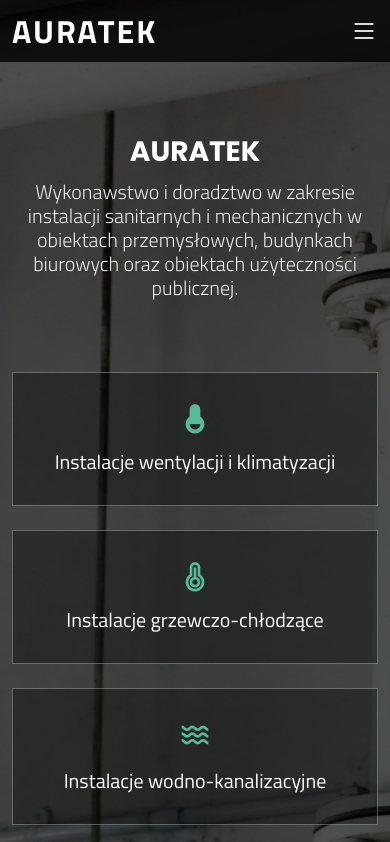
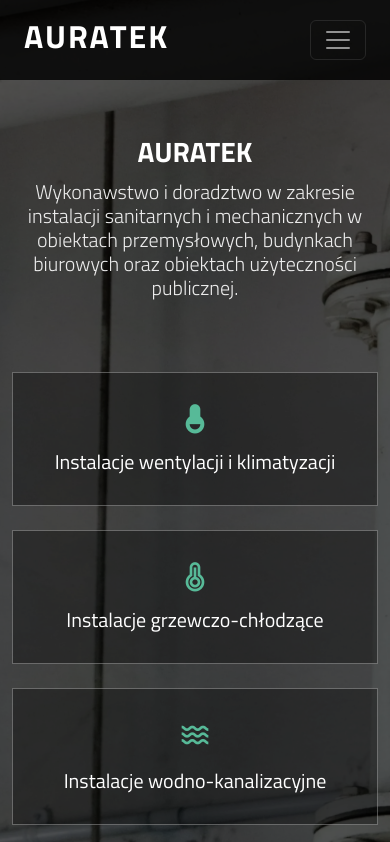
Before and after one commit to g4n3sha5/Auratek, a Next.js app: page / in a window 390 px wide. Shown: the top 842 px of the page. Built offline with nearby package versions, Linux system fonts and the light colour scheme.

Commit message:
Working mobile navbar

```diff
--- a/components/common/Footer.js
+++ b/components/common/Footer.js
@@ -1,5 +1,5 @@
 import Link from "next/link";
-
+import {NAV_ITEMS} from "./Navbar";
 
 const Footer = () => {
     return (
@@ -24,10 +24,13 @@
                         <div className="col-lg-2 col-md-6 footer-links pt-3">
 
                             <ul>
-                                <li><i className="bx bx-chevron-right"></i> <Link href="/">Home</Link></li>
-                                <li><i className="bx bx-chevron-right"></i> <Link href="/realizacje/">Nasze realizacje</Link></li>
-                                <li><i className="bx bx-chevron-right"></i> <Link href="/onas/">O nas</Link></li>
-                                <li><i className="bx bx-chevron-right"></i> <Link href="/contact/">Kontakt</Link></li>
+                                {
+                                    NAV_ITEMS.map(({name, href}) =>{
+                                        return  <li key={name}><i className="bx bx-chevron-right"></i> <Link href={href}>{name}</Link></li>
+                                    })
+                                }
+
+
                             </ul>
                         </div>
 
--- a/components/common/Navbar.js
+++ b/components/common/Navbar.js
@@ -1,16 +1,16 @@
-import {useRef, useState} from "react";
+import {useEffect, useRef} from "react";
 import Link from "next/link";
 
 const NavItem = ({name, href}) => {
     return (
-        <li className="nav-item" key={name}>
-            <Link className="nav-link" href={href} scroll={false}>
+        <li className="nav-item  d-flex justify-content-center mx-2 " key={name}>
+            <Link className="nav-link w-100 d-flex justify-content-center" href={href} scroll={false}>
                 {name}
             </Link>
         </li>
     )
 }
-const NAV_ITEMS = [
+export const NAV_ITEMS = [
     {name: "Home", href: "/"},
     {name: "Nasze realizacje", href: "/realizacje/"},
     {name: "O nas", href: "/onas/"},
@@ -22,26 +22,53 @@
 
     const handleClick = () =>{
         navRef.current.classList.toggle('navShow')
+        console.log(navRef.current.classList)
+        navRef.current.classList.toggle('d-none')
     }
 
+    useEffect(() => {
+        let listener = () => {
+            navRef.current.classList.remove('navShow')
+            navRef.current.classList.add('d-none')
+        }
+        window.addEventListener('resize', listener);
+        return () => window.removeEventListener('resize', listener);
+    }, []);
 
 
     return (
         <header  id="header" className="fixed-top ">
-            <div className="container d-flex align-items-center justify-content-lg-between ">
+            <div className="navbar container d-flex align-items-center justify-content-lg-between justify-content-center navbar-expand-xl navbar-dark px-4">
+                <h1 className="navbar-brand logo me-auto me-lg-0 w-25 d-inline"><Link href="/">AURATEK</Link></h1>
+                <button
+                    className="navbar-toggler mr-3 d-xl-none"
+                    type="button"
+                    aria-controls="navigation"
+                    aria-expanded="false"
+                    aria-label="Toggle navigation"
+                    onClick={() => handleClick()}
+                >
+                    <span className="navbar-toggler-icon"></span>
+                </button>
+                <nav  ref={navRef} id="navbar" className="navbar-collapse d-none d-xl-flex order-last order-lg-0
+                justify-content-center justify-content-xl-end ">
 
-                <h1 className="logo me-auto me-lg-0"><Link href="/">AURATEK<span></span></Link></h1>
 
-                <nav id="navbar" className="navbar order-last order-lg-0 ">
-                    <ul ref={navRef}>
+
+                    <ul className="navbar-nav">
                         {
                             NAV_ITEMS.map(NavItem)
                         }
 
 
                     </ul>
-                    <i onClick={() => handleClick}
-                       className="bi bi-list mobile-nav-toggle"></i>
+
+                    {/*<i  className="bi bi-list mobile-nav-toggle">*/}
+                    {/*</i>*/}
+
+
+
+
                 </nav>
 
             </div>
--- a/components/index/Banner.js
+++ b/components/index/Banner.js
@@ -24,11 +24,11 @@
 const Banner = () =>{
     return(
         <section id="hero" className="d-flex align-items-center justify-content-center">
-            <div className="container" data-aos="fade-up">
+            <div className="container  d-flex justify-content-center flex-column align-items-center" data-aos="fade-up">
 
-                <div className="row justify-content-center" data-aos="fade-up" data-aos-delay="150">
-                    <div className="col-xl-8 col-lg-9">
-                        <h1>AURATEK</h1>
+                <div className="row w-100 d-flex justify-content-center" data-aos="fade-up" data-aos-delay="150">
+                    <div className="col-xl-8 col-lg-9 col-12 d-flex flex-column justify-content-center">
+                        <h1 className="logo">AURATEK</h1>
                         <h2>
                             Wykonawstwo i doradztwo w zakresie instalacji sanitarnych i mechanicznych w obiektach przemysłowych, budynkach biurowych oraz obiektach użyteczności publicznej.
                         </h2>
--- a/components/index/Portfolio.js
+++ b/components/index/Portfolio.js
@@ -18,7 +18,7 @@
                 </p>
 
 
-                <div className="row " data-aos="fade-up" data-aos-delay="200">
+                <div className="row d-flex justify-content-center " data-aos="fade-up" data-aos-delay="200">
 
 
                     {
--- a/components/index/Services.js
+++ b/components/index/Services.js
@@ -20,7 +20,7 @@
     {icon: "ri-temp-hot-line", name:"Instalacje gazowe i węzłów ciepła"},
     {icon: "bx bx-wind", name:"Instalacje sprężonego powietrza"},
     {icon: "bx bxs-home-smile", name:"Instalacje odwodnienia dachów"},
-    {icon: "bx bx-list-check", name:"Nadzory inwestorskie"},
+    {icon: "bx bx-list-check", name:"Projektowanie i kosztorysowanie"},
     {icon: "bx bxs-chalkboard", name:"Doradztwo w zakresie instalacji sanitarnych"}
 ]
 
--- a/components/projects/Projects.js
+++ b/components/projects/Projects.js
@@ -147,11 +147,11 @@
 
                     <div className="w-100 d-flex justify-content-center">
                         <h2 className="header1 text-center w-75 ">W swojej długoletniej działalności nasza firma realizowała szereg inwestycji.
-                            Najważniejsze z nich to:</h2>
+                            Najważniejsze z nich to między innymi:</h2>
                     </div>
 
 
-                    <div className="row p-xl-3">
+                    <div className="row p-xl-3 d-flex justify-content-center">
 
 
                         {
--- a/styles/style.css
+++ b/styles/style.css
@@ -130,8 +130,8 @@
   background: rgba(0, 0, 0, 0.8);
 }
 
-#header .logo {
-  font-size: 32px;
+#header .logo a {
+  font-size: 32px !important;
   margin: 0;
   padding: 0;
   line-height: 1;
@@ -152,9 +152,6 @@
   max-height: 40px;
 }
 
-/*--------------------------------------------------------------
-#  Get Startet Button
---------------------------------------------------------------*/
 .get-started-btn {
   color: black;
   border-radius: 4px;
@@ -309,8 +306,18 @@
   .navbar ul {
     display: none;
   }
-}
-
+
+}
+#navbar ul{
+  /*transition: transform 0.4s ease 0s;*/
+  /*height:180px;*/
+  /*transform: translateY(-180px);*/
+  /*z-index:1;*/
+}
+#navbar.navShow ul{
+  /*transform: translateY(0);*/
+  display:block;
+}
 .navbar-mobile {
   position: fixed;
   overflow: hidden;
@@ -395,7 +402,9 @@
 .navbar-mobile .dropdown>.dropdown-active {
   display: block;
 }
-
+.nav-item:hover{
+  cursor: pointer;
+}
 /*--------------------------------------------------------------
 # Hero Section
 --------------------------------------------------------------*/
@@ -422,14 +431,19 @@
   padding-top: 74px;
   text-align: center;
 }
-
+@media (min-width: 1028px) {
+  #hero .container {
+  width:78% !important;
+    max-width:none;
+  }
+}
 #hero h1 {
   margin: 0;
   font-size: 56px;
   font-weight: 700;
   line-height: 64px;
   color: #fff;
-  font-family: "Poppins", sans-serif;
+  /*font-family: "Raleway", sans-serif;*/
 }
 
 #hero h1 span {
```
